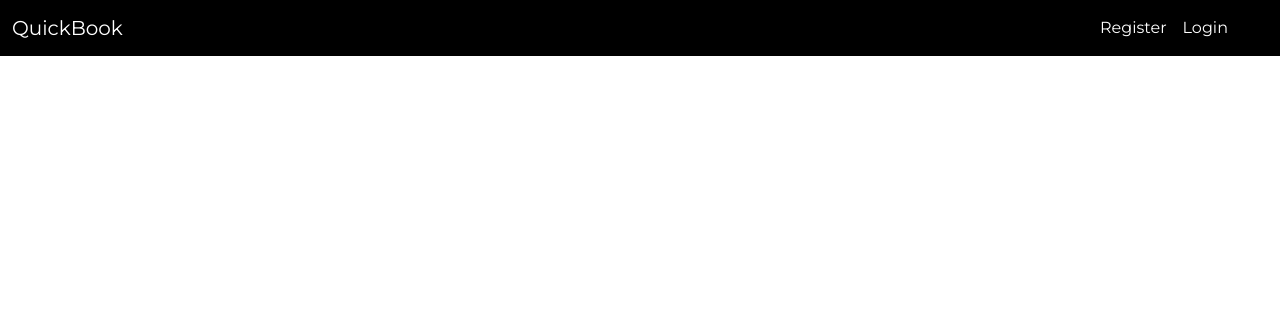
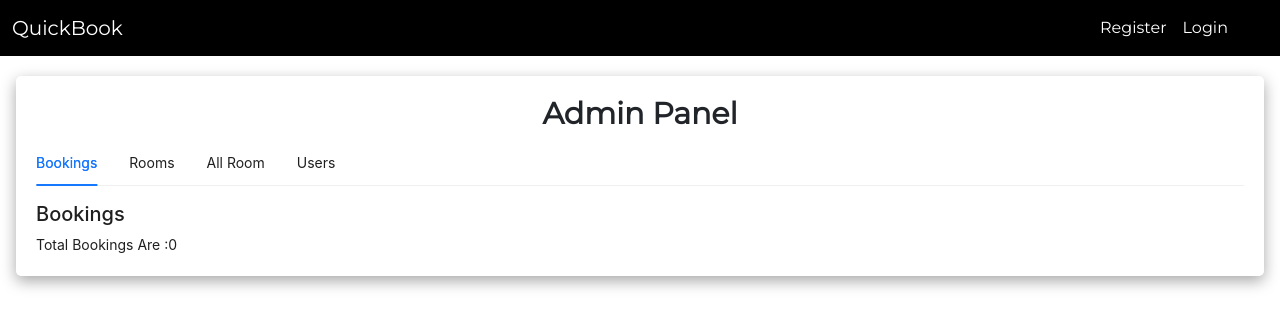
Before and after one commit to InderpreetSingh010101/QuickBook, a React (Create React App) app in the folder client/: page /admin in a window 1280 px wide. Shown: the top 328 px of the page. Built offline with nearby package versions, Linux system fonts and the light colour scheme; no server answers.

Commit message:
Admin Page Added

```diff
--- a/client/src/App.js
+++ b/client/src/App.js
@@ -8,6 +8,7 @@ import Bookingscreen from './screens/Bookingscreen';
 import RegisterScreen from './screens/RegisterScreen';
 import LoginScreen from './screens/LoginScreen';
 import ProfileScreen from './screens/ProfileScreen';
+import Adminscreen from './screens/Adminscreen';
 function App() {
   return (
     <div className="App">
@@ -18,7 +19,8 @@ function App() {
         <Route path="/book/:roomId/:fromDate/:toDate" exact element={<Bookingscreen/>}/>
          <Route path="/register" exact element={<RegisterScreen/>}/>
          <Route path="/login" exact element={<LoginScreen/>}/>
-         <Route path="/profile" exact element={<ProfileScreen/>}/>
+         <Route path="/profile"  exact element={<ProfileScreen/>}/>
+         <Route path='/admin' exact element={<Adminscreen/>}/>
 
      </Routes>
      </BrowserRouter>
--- /dev/null
+++ b/client/src/screens/Adminscreen.js
@@ -0,0 +1,95 @@
+import React, { useEffect, useState } from 'react';
+import { Tabs } from 'antd';
+import axios from 'axios';
+
+function Adminscreen() {
+    return (
+        <div className='mt-3 m-3 bs'>
+           {/* VVVV here we writed h2 as h1 contains important so font size cannot be applied*/}
+            <h2 className='text-center' style={{fontSize:'30px'}}><b>Admin Panel</b></h2>
+            <Tabs
+                defaultActiveKey="1"
+
+                items={[
+                    {
+                        label: `Bookings`,
+                        key: '1',
+                        children: <div>
+                            <Bookings/>
+                        </div>,
+                    },
+                    {
+                        label: `Rooms`,
+                        key: '2',
+                        children: <div>
+                        <h1>Rooms</h1>
+                    </div>,
+                    },
+                    {
+                        label: `All Room`,
+                        key: '3',
+                        children: <div>
+                        <h1>All Rooms</h1>
+                    </div>,
+                    },
+                    {
+                        label: `Users`,
+                        key: '4',
+                        children: <div>
+                        <h1>Users</h1>
+                    </div>,
+                    }
+                ]}
+            />
+        </div>
+    );
+}
+
+export default Adminscreen;
+
+export function Bookings(){
+
+    const[bookings , setbookings] = useState([]) ;
+    const[loading , setLoading] = useState(false) ;
+    const [error, setError] = useState();
+
+
+    useEffect(()=>{
+
+        async function fetchD(){
+            try{
+                setLoading(true)
+                const data = await(await axios.get('/api/bookings/getallbookings')).data
+                console.log(data);
+                setbookings(data);
+                setLoading(false)
+                }catch(e){
+                 console.log(e) ;
+                 setLoading(false);
+                 setError(error);
+                }
+
+        }
+
+        fetchD() ;
+
+
+     },[]);
+
+
+
+    return(<div>
+
+        <div className='row'>
+            <div className='col-md-10'>
+                <h1>Bookings</h1>
+                {bookings && (
+                    <div>Total Bookings Are :{ bookings.length }</div>
+                )}
+
+            </div>
+
+        </div>
+
+    </div>)
+}
```
Also changed, not shown: 1 other file (tests, documents, lock files or other folders).
